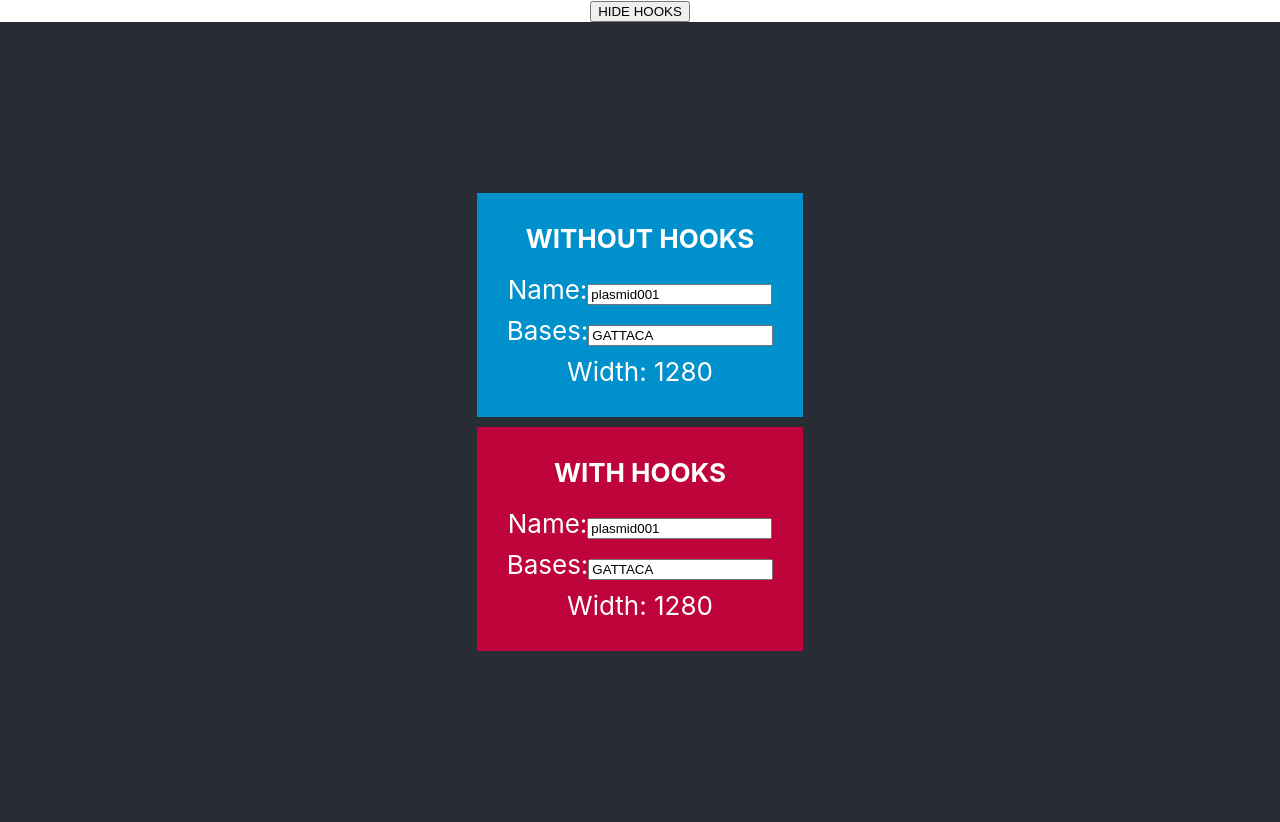
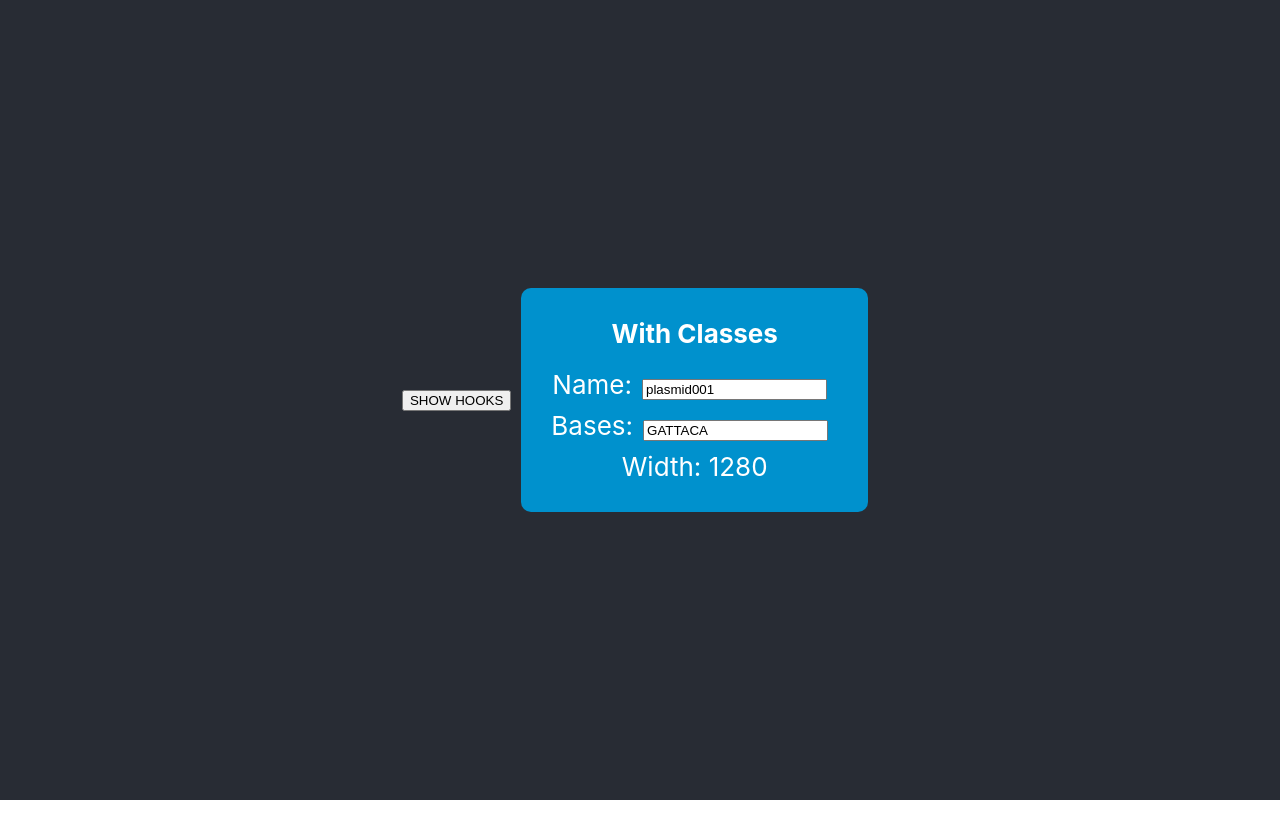
Before and after one commit to naomiajacobs/hooks-demo, a React (Create React App) app: page / in a window 1280 px wide. After the commit the page ends 800 px from the top, so only its background shows below. Built offline with nearby package versions, Linux system fonts and the light colour scheme.

Commit message:
Restyle demo

```diff
--- a/src/App.css
+++ b/src/App.css
@@ -1,34 +1,16 @@
 .App {
   text-align: center;
-}
-
-.App-logo {
-  animation: App-logo-spin infinite 20s linear;
-  height: 40vmin;
 }
 
 .App-header {
   background-color: #282c34;
   min-height: 100vh;
   display: flex;
-  flex-direction: column;
+  flex-direction: row;
   align-items: center;
   justify-content: center;
   font-size: calc(10px + 2vmin);
   color: white;
-}
-
-.App-link {
-  color: #61dafb;
-}
-
-@keyframes App-logo-spin {
-  from {
-    transform: rotate(0deg);
-  }
-  to {
-    transform: rotate(360deg);
-  }
 }
 
 .demo {
@@ -37,21 +19,31 @@
 }
 
 input {
-  margin-bottom: 10px;
+  margin: 10px;
 }
 
 .withoutHooks {
   background-color: #0091cd;
   padding: 30px;
-  margin-bottom: 10px;
+  border-radius: 10px;
+  margin: 10px;
 }
 
 .withHooks {
   background-color: #bf033b;
   padding: 30px;
+  border-radius: 10px;
+  margin: 10px;
 }
 
 .title {
   font-weight: bolder;
   padding-bottom: 20px;
 }
+
+.toggleHooks {
+  display: flex;
+  flex-direction: row;
+  justify-content: center;
+  align-items: center;
+}
--- a/src/App.js
+++ b/src/App.js
@@ -1,24 +1,26 @@
-import React, { Component } from 'react';
-import './App.css';
+import React, { useState } from "react";
+import "./App.css";
 
-import {NameWithHooks, NameWithoutHooks} from './Name';
+import { NameWithHooks, NameWithoutHooks } from "./Name";
 
-class App extends Component {
-    constructor(props) {
-        super(props);
-        this.state = {hide: false}
-    }
-  render() {
+function App() {
+  const [showHooks, setShowHooks] = useState(false);
+
   return (
     <div className="App">
-          <button type='checkbox' onClick={() => this.setState({hide: !this.state.hide})}>HIDE HOOKS</button>
       <header className="App-header">
-          <NameWithoutHooks/>
-          {!this.state.hide && <NameWithHooks/>}
+        <span className={"toggleHooks"}>
+          <button type="checkbox" onClick={() => setShowHooks(!showHooks)}>
+            {showHooks ? "HIDE HOOKS" : "SHOW HOOKS"}
+          </button>
+        </span>
+        <div className="hooks">
+          <NameWithoutHooks />
+          {showHooks && <NameWithHooks />}
+        </div>
       </header>
     </div>
   );
 }
-}
 
 export default App;
--- a/src/Name.jsx
+++ b/src/Name.jsx
@@ -41,7 +41,7 @@ export class NameWithoutHooks extends React.Component {
 
     render() {
         return <div className="demo withoutHooks">
-            <div className="title">WITHOUT HOOKS</div>
+            <div className="title">With Classes</div>
             <div>
                 Name:
                 <input value={this.state.name} onChange={this.updateName} />
@@ -86,7 +86,7 @@ export function NameWithHooks() {
     }, [name]);
 
     return <div className="demo withHooks">
-        <div className="title">WITH HOOKS</div>
+        <div className="title">With Hooks</div>
         <div>
             Name:
             <input {...name} />
```
Lines whose indentation alone changed are shown as unchanged.
